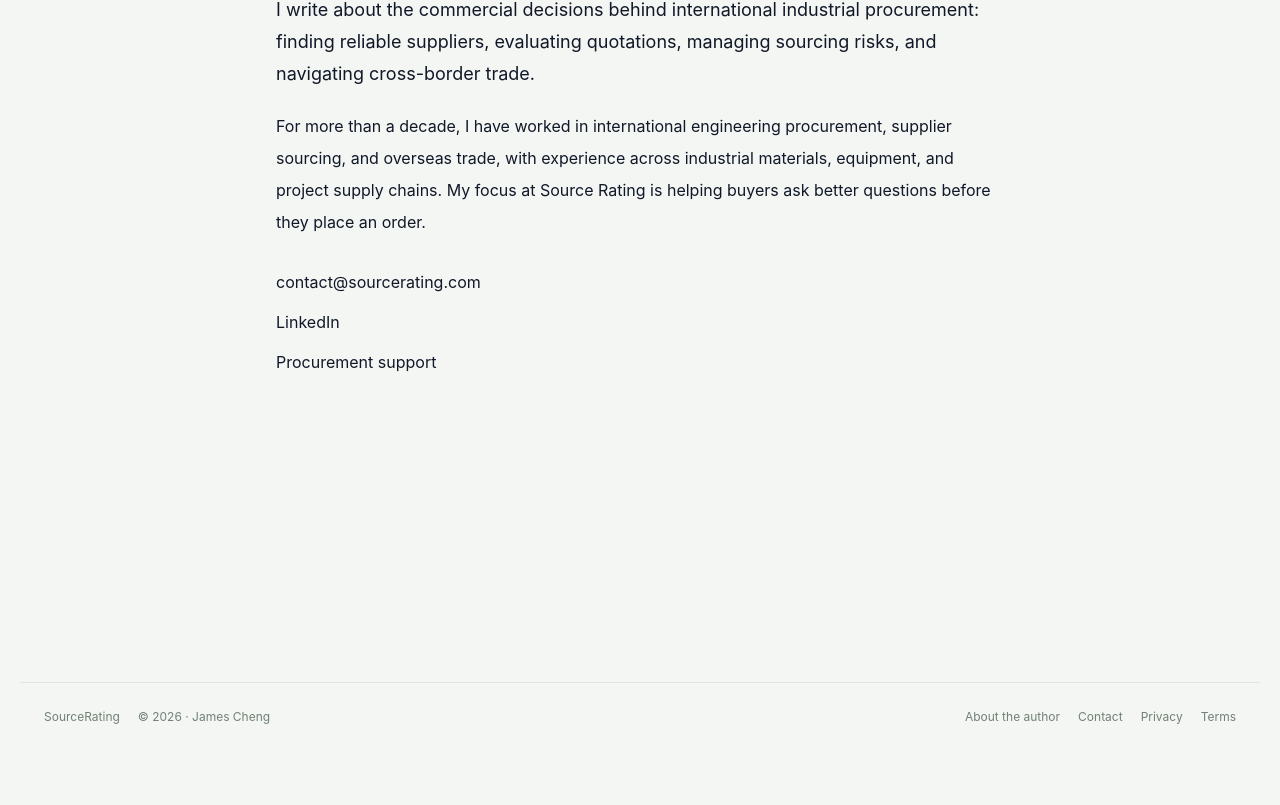
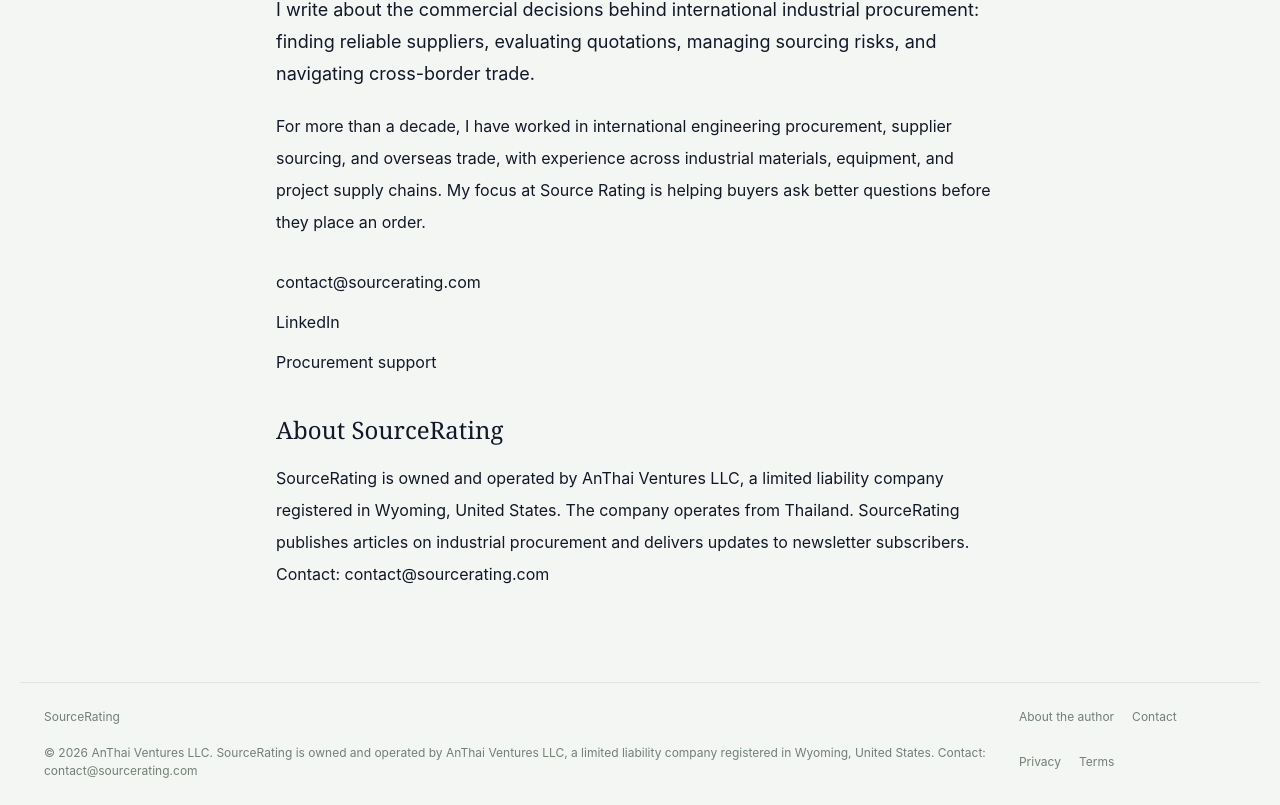
Before and after one commit to Jamescheng2022/sourcerating-website, a Next.js app: page /about in a window 1280 px wide. Shown: the part 262-1067 px from the top of the page. Before the commit the page ends 1013 px from the top, so only its background shows below. Built offline with nearby package versions, Linux system fonts and the light colour scheme; no server answers.

Commit message:
Identify AnThai Ventures LLC as the SourceRating operator

```diff
--- a/src/app/about/page.tsx
+++ b/src/app/about/page.tsx
@@ -1,8 +1,32 @@
 import Link from "next/link";
+import { siteConfig } from "@/data/site-config";
 import { generatePageMetadata } from "@/lib/metadata";
 export const metadata = generatePageMetadata({
   title: "About James Cheng",
   description: "Meet James Cheng and Source Rating: independent insights on international engineering procurement, global sourcing, supplier evaluation, and cross-border trade.",
   path: "/about",
 });
-export default function AboutPage(){return <div className="mx-auto max-w-3xl px-5 py-12"><h1 className="font-serif text-4xl">James Cheng</h1><p className="mt-6 text-lg leading-8">I write about the commercial decisions behind international industrial procurement: finding reliable suppliers, evaluating quotations, managing sourcing risks, and navigating cross-border trade.</p><p className="mt-5 leading-8">For more than a decade, I have worked in international engineering procurement, supplier sourcing, and overseas trade, with experience across industrial materials, equipment, and project supply chains. My focus at Source Rating is helping buyers ask better questions before they place an order.</p><div className="mt-8 space-y-4"><p><a href="mailto:contact@sourcerating.com">contact@sourcerating.com</a></p><p><a href="https://www.linkedin.com/in/hcrdi/">LinkedIn</a></p><p><Link href="/services">Procurement support</Link></p></div></div>;}
+export default function AboutPage() {
+  const { email } = siteConfig.contact;
+
+  return (
+    <div className="mx-auto max-w-3xl px-5 py-12">
+      <h1 className="font-serif text-4xl">James Cheng</h1>
+      <p className="mt-6 text-lg leading-8">I write about the commercial decisions behind international industrial procurement: finding reliable suppliers, evaluating quotations, managing sourcing risks, and navigating cross-border trade.</p>
+      <p className="mt-5 leading-8">For more than a decade, I have worked in international engineering procurement, supplier sourcing, and overseas trade, with experience across industrial materials, equipment, and project supply chains. My focus at Source Rating is helping buyers ask better questions before they place an order.</p>
+      <div className="mt-8 space-y-4">
+        <p><a href={`mailto:${email}`}>{email}</a></p>
+        <p><a href="https://www.linkedin.com/in/hcrdi/">LinkedIn</a></p>
+        <p><Link href="/services">Procurement support</Link></p>
+      </div>
+      <section className="mt-10">
+        <h2 className="font-serif text-2xl">About SourceRating</h2>
+        <p className="mt-4 leading-8">
+          {siteConfig.operatorNotice} The company operates from Thailand. SourceRating publishes
+          articles on industrial procurement and delivers updates to newsletter subscribers.
+          Contact: <a href={`mailto:${email}`}>{email}</a>
+        </p>
+      </section>
+    </div>
+  );
+}
--- a/src/app/privacy/page.tsx
+++ b/src/app/privacy/page.tsx
@@ -35,7 +35,9 @@ export default function PrivacyPage() {
           <div><h2 className="text-xl font-bold text-gray-950 mb-3">Optional Google Analytics</h2><p>With your permission, Google Analytics uses cookies and receives page addresses, browser/device information and bounded interaction events. It stays off until you choose Allow analytics. Use the Analytics control to withdraw or change your choice. Advertising storage and personalization are disabled. See Google’s privacy policy for its processing practices. <a href="https://policies.google.com/privacy">Google privacy policy</a>.</p></div>
           <div>
             <h2 className="text-xl font-bold text-gray-950 mb-3">Contact</h2>
-            <p>For privacy questions, email <a className="text-brand-700 font-medium" href={`mailto:${siteConfig.contact.email}`}>{siteConfig.contact.email}</a>.</p>
+            <p>{siteConfig.operatorNotice} Contact:{" "}
+              <a className="text-brand-700 font-medium" href={`mailto:${siteConfig.contact.email}`}>{siteConfig.contact.email}</a>
+            </p>
           </div>
         </div>
       </div>
--- a/src/app/terms/page.tsx
+++ b/src/app/terms/page.tsx
@@ -30,7 +30,9 @@ export default function TermsPage() {
           </div>
           <div>
             <h2 className="text-xl font-bold text-gray-950 mb-3">Contact</h2>
-            <p>For questions, email <a className="text-brand-700 font-medium" href={`mailto:${siteConfig.contact.email}`}>{siteConfig.contact.email}</a>.</p>
+            <p>{siteConfig.operatorNotice} Contact:{" "}
+              <a className="text-brand-700 font-medium" href={`mailto:${siteConfig.contact.email}`}>{siteConfig.contact.email}</a>
+            </p>
           </div>
         </div>
       </div>
--- a/src/components/layout/Footer.tsx
+++ b/src/components/layout/Footer.tsx
@@ -1,2 +1,24 @@
 import Link from "next/link";
-export function Footer() { return <footer className="editorial-footer"><div><Link href="/">SourceRating</Link><span>© {new Date().getFullYear()} · James Cheng</span></div><div><Link href="/about">About the author</Link><a href="mailto:contact@sourcerating.com">Contact</a><Link href="/privacy">Privacy</Link><Link href="/terms">Terms</Link></div></footer>; }
+import { siteConfig } from "@/data/site-config";
+
+export function Footer() {
+  const { email } = siteConfig.contact;
+
+  return (
+    <footer className="editorial-footer">
+      <div>
+        <Link href="/">SourceRating</Link>
+        <span>
+          © {new Date().getFullYear()} AnThai Ventures LLC. {siteConfig.operatorNotice} Contact:{" "}
+          <a href={`mailto:${email}`}>{email}</a>
+        </span>
+      </div>
+      <div>
+        <Link href="/about">About the author</Link>
+        <a href={`mailto:${email}`}>Contact</a>
+        <Link href="/privacy">Privacy</Link>
+        <Link href="/terms">Terms</Link>
+      </div>
+    </footer>
+  );
+}
--- a/src/data/site-config.ts
+++ b/src/data/site-config.ts
@@ -6,6 +6,8 @@ export const siteConfig = {
   description:
     "Independent articles on industrial suppliers, production, quality, logistics, customs and cross-border procurement, by James Cheng.",
   author: "James Cheng",
+  operatorNotice:
+    "SourceRating is owned and operated by AnThai Ventures LLC, a limited liability company registered in Wyoming, United States.",
   locale: "en_US",
   contact: { email: "contact@sourcerating.com", wechat: "SourceRating" },
   social: { linkedin: "https://www.linkedin.com/in/hcrdi" },
```
